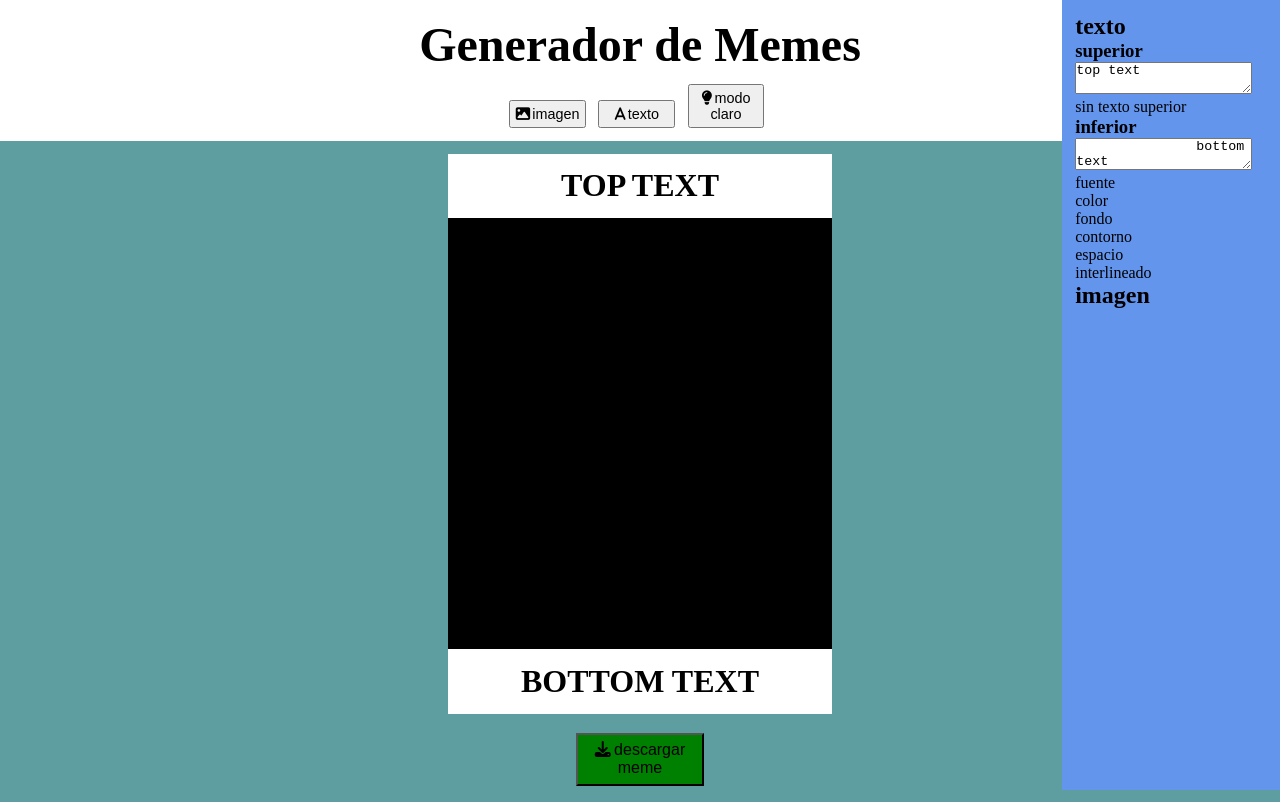
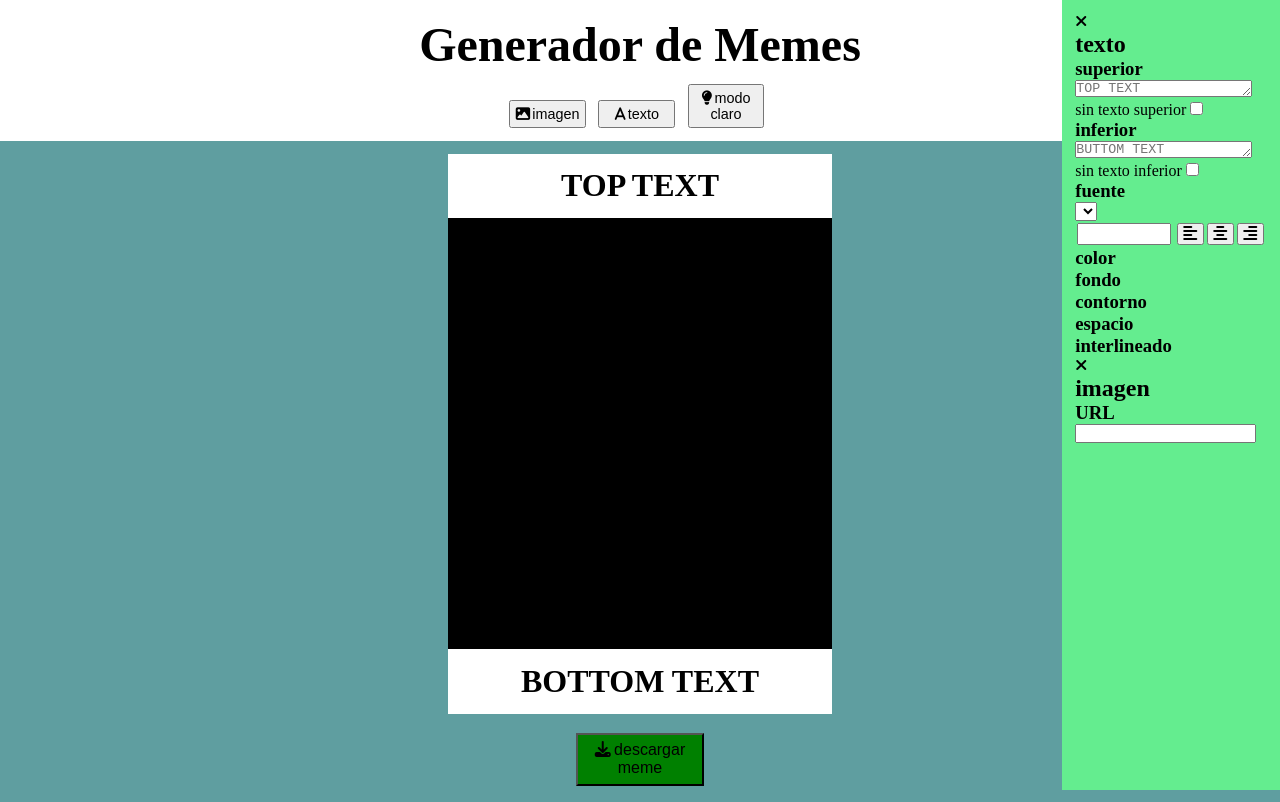
Before and after one commit to marasegovia/generador-de-memes, a plain HTML site: page index.html in a window 1280 px wide. Drawn offline with Linux system fonts and the light colour scheme.

Commit message:
Armando JS, url y text area funcionando

```diff
--- a/app.js
+++ b/app.js
@@ -0,0 +1,41 @@
+const url=document.getElementById("url");
+const contenedorImg=document.getElementById("contenedor-img")
+const txtareaToptext=document.getElementById("txtarea-toptext");
+const txtareaButtomtext=document.getElementById("txtarea-buttomtext")
+const tTxt=document.getElementById("t-txt")
+const bTxt=document.getElementById("b-txt")
+const sinTopText=document.getElementById("sin-top-text")
+const sinButtomText=document.getElementById("sin-buttom-text")
+
+url.addEventListener("input",(event)=>{
+    const mostrarImagen= event.target.value;
+    contenedorImg.style=`background-image: url("${mostrarImagen}")`
+})
+txtareaToptext.addEventListener("input",(event)=>{
+    const topText= event.target.value;
+  tTxt.innerHTML = topText
+})
+txtareaButtomtext.addEventListener("input",(event)=>{
+    const bottomText= event.target.value;
+  bTxt.innerHTML = bottomText
+})
+
+sinTopText.addEventListener("input",()=>{
+    if(sinTopText.checked){
+        tTxt.style.display="none"
+        contenedorImg.style.backgroundSize="cover"
+    }
+    else{
+        tTxt.style.display="block"
+    }
+})
+
+sinButtomText.addEventListener("input",()=>{
+    if(sinButtomText.checked){
+        bTxt.style.display="none";
+        contenedorImg.style.backgroundSize="cover"
+    }
+    else{
+        bTxt.style.display="block"
+    }
+})
--- a/index.html
+++ b/index.html
@@ -29,15 +29,9 @@
     <!-- comienzo main -->
     <main>
         <div class="container-meme">
-            <div class="t-txt">
-                <p>TOP TEXT</p>
-            </div>
-            <div class="contenedor-img">
-
-            </div>
-            <div class="b-txt">
-                <p>BOTTOM TEXT</p>
-            </div>
+            <p class="t-txt" id="t-txt">TOP TEXT</p>
+            <div class="contenedor-img" id="contenedor-img"></div>
+            <p class="b-txt" id="b-txt">BOTTOM TEXT</p>
         </div>
         <button class="btn-descargar" id="btn-descarga"><i class="fa-solid fa-download icono"></i>descargar meme</button>
     </main>
@@ -46,36 +40,80 @@
     <!-- comienzo aside -->
 
     <aside>
+
         <div class="panel-texto">
+            <buttom class="equis" id="equis" aria-label="cerrar panel">
+                <i class="fas fa-times" aria-hidden="true"></i>
+            </buttom>
             <h2>texto</h2>
-        </div>
-
             <div>
                 <h3>superior</h3>
-
-            <textarea>top text</textarea>
+                <textarea id="txtarea-toptext" placeholder="TOP TEXT" rows="1"></textarea>
+                <div>
                     <label for="sin-top-text">
                         sin texto superior
-                <imput id="sin-top-text" type="checkbox"></imput>
+                        <input type="checkbox" class="caja-selectora" id="sin-top-text" name="caja sin top text" />
                     </label>
+                </div>
             </div>
             <div>
                 <h3>inferior</h3>
-            <textarea>
-               bottom text
-            </textarea>
+                <textarea id="txtarea-buttomtext" class="txt-area" placeholder="BUTTOM TEXT" rows="1"></textarea>
+                <div>
+                    <label for="sin-bottom-text">
+                        sin texto inferior
+                        <input type="checkbox" class="caja-selectora" id="sin-buttom-text"
+                            name="caja sin buttom text" />
+                    </label>
+                </div>
+            </div>
+            <div>
+                <div>
+                    <h3>fuente</h3>
+                    <select id="tipo-fuente"></select>
+                    <div class="contenedor-tamanos">
+                        <input class="tamano-texto" type="number" id="tamano-fuente">
+                        <div class="alineadores">
+                            <button class="btn-alineacion" id="btn-izquierda"><i class="fas fa-align-left"
+                                    aria-hidden="true"></i></button>
+                            <button class="btn-alineacion" id="btn-centro"><i class="fas fa-align-center"
+                                    aria-hidden="true"></i></button>
+                            <button class="btn-alineacion" id="btn-derecha"><i class="fas fa-align-right"
+                                    aria-hidden="true"></i></button>
+                        </div>
+                    </div>
+                </div>
+                <div>
+                    <h3>color</h3>
 
-            <div>fuente</div>
-            <div>color</div>
-            <div>fondo</div>
-            <div>contorno</div>
-            <div>espacio</div>
-            <div>interlineado</div>
+                </div>
+                <div>
+                    <h3>fondo</h3>
+                </div>
+                <div>
+                    <h3>contorno</h3>
+                </div>
+                <div>
+                    <h3>espacio</h3>
+                </div>
+                <div>
+                    <h3>interlineado</h3>
+                </div>
+            </div>
         </div>
 
         <div class="panel-imagen">
+            <buttom class="equis" id="equis" aria-label="cerrar panel">
+                <i class="fas fa-times" aria-hidden="true"></i>
+            </buttom>
             <h2>imagen</h2>
+
+            <div>
+                <h3>URL</h3>
+                <input type="text" id="url" />
             </div>
+        </div>
+
     </aside>
 
     <!-- fin aside -->
--- a/style.css
+++ b/style.css
@@ -82,6 +82,28 @@ aside{
     height: 95.5%;
     right: 0%;
     top: 0%;
-    background-color: cornflowerblue ;
+    background-color: rgb(100, 237, 143) ;
     padding: 1%;
 }
+
+.contenedor-tamanos{
+    display: flex;
+    width: 100%;
+    }
+
+.tamano-texto, .alineadores{
+    width: 50%;
+    margin: 2px;
+}
+.alineadores{
+    display: flex;
+    justify-content: space-around;
+
+}
+.btn-alineacion{
+width: 30%;
+font-size: 1em;
+}
+/* .panel-imagen{
+    display:none;
+} */
```
Lines whose indentation alone changed are shown as unchanged.
